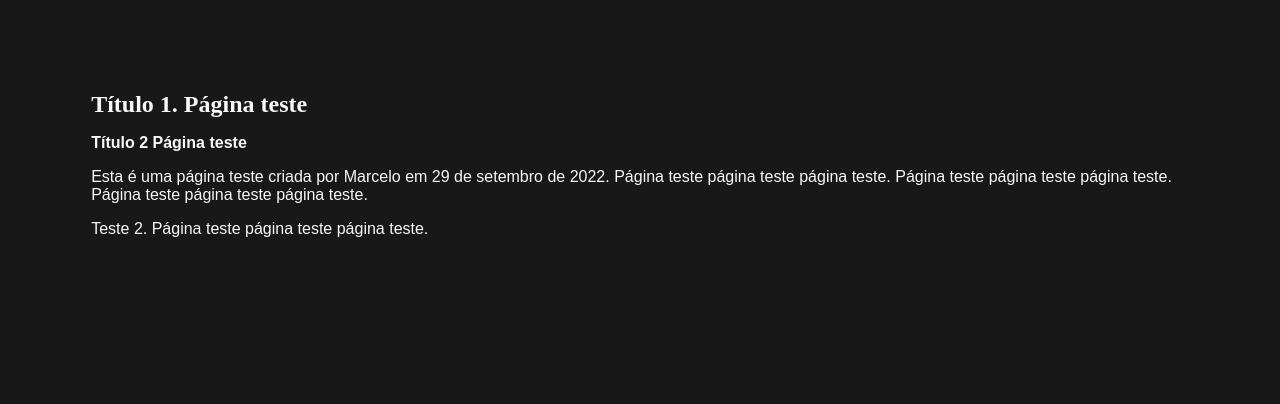
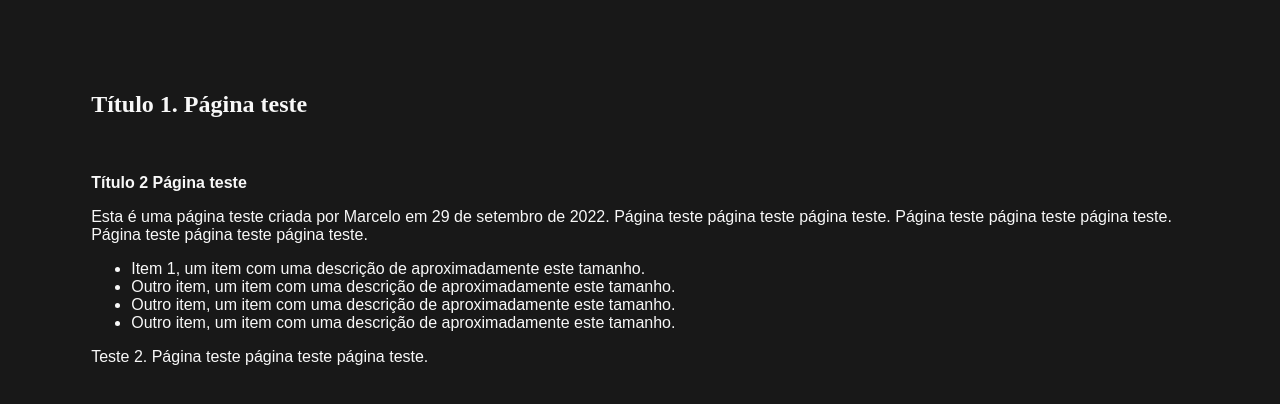
Before and after one commit to mfischborn/mfischborn.github.io, a plain HTML site: page index.html in a window 1280 px wide. Drawn offline with Linux system fonts and the light colour scheme.

Commit message:
Atualização

```diff
--- a/all.css
+++ b/all.css
@@ -3,11 +3,12 @@ html {
   background-color: #181818;
   color: #F8F8F8;
   padding: calc(4vw + 4vh);
-  font-size: calc((1vw + 1vh) + (1 * ((1vh - 1vw) * (1vh - 1vw))));
+  font-size: calc((0.5vw + 0.5vh) + (0.5 * ((1vh - 1vw) * (1vh - 1vw))));
 }
 h1 {
   font-family: serif;
   font-size: 1.5em;
+  margin-bottom: calc(2.7vw + 2.7vh);
 }
 
 h2 {
--- a/index.html
+++ b/index.html
@@ -8,6 +8,12 @@
     <h1>Título 1. Página teste</h1>
     <h2>Título 2 Página teste</h2>
     <p>Esta é uma página teste criada por Marcelo em 29 de setembro de 2022. Página teste página teste página teste. Página teste página teste página teste. Página teste página teste página teste.</p>
+    <ul>
+      <li>Item 1, um item com uma descrição de aproximadamente este tamanho.</li>
+      <li>Outro item, um item com uma descrição de aproximadamente este tamanho.</li>
+      <li>Outro item, um item com uma descrição de aproximadamente este tamanho.</li>
+      <li>Outro item, um item com uma descrição de aproximadamente este tamanho.</li>
+    </ul>
     <p>Teste 2. Página teste página teste página teste.</p>
   </body>
 </html>
```
